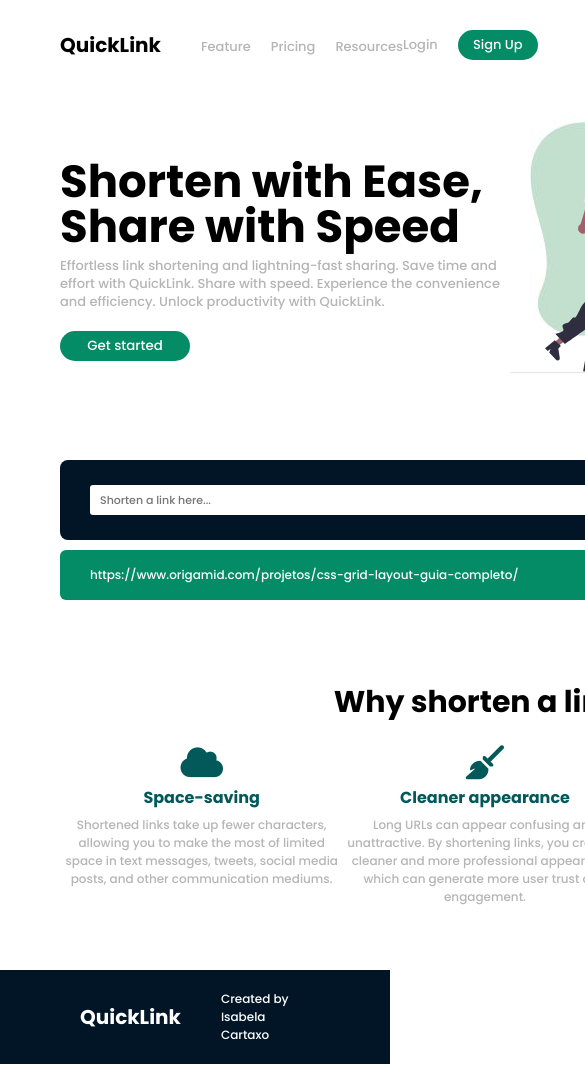
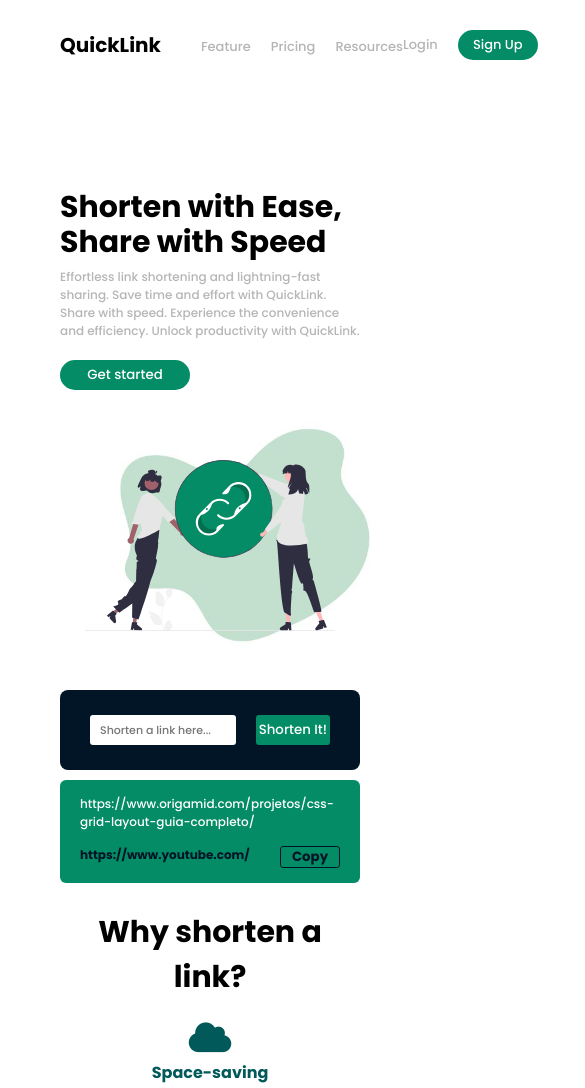
Before and after one commit to belacartaxo/encurtador-de-links, a plain HTML site: page index.html in a window 390 px wide. Shown: the top 1088 px of the page, 585 px wide, since content can reach past the window. Before the commit the page ends 1064 px from the top, so only its background shows below. Drawn offline with Linux system fonts and the light colour scheme.

Commit message:
media querie att

```diff
--- a/assets/css/style.css
+++ b/assets/css/style.css
@@ -24,10 +24,6 @@ body{
     overflow-x: hidden;
 }
 
-.container{
-    padding: 30px 80px;
-}
-
 header, header .left-column, header nav, header .login{
     display: flex;
     align-items: center;
@@ -35,6 +31,7 @@ header, header .left-column, header nav, header .login{
 
 header{
     justify-content: space-between;
+    padding: 30px 60px;
 }
 
 .logo{
@@ -93,6 +90,7 @@ header .green-button{
 }
 
 main{
+    width: 970px;
     display: grid;
     grid-template-columns: 1fr 1fr;
     grid-template-rows: 400px 80px 60px 300px;
@@ -269,14 +267,99 @@ footer div{
     font-size: 12px;
 }
 
-@media (max-width: 1100px) {
-    .container{
-        padding: 30px 60px;
+@media (max-width: 1100px){
+    main{
+        max-width: 100%;
+        padding: 0px 60px;
+        grid-template-rows: 400px 80px 60px 460px
+    }
+
+    main .container-text{
+        width: 100%;
+    }
+
+    main .container-motive{
+        flex-wrap: wrap;
+        gap: 20px;
     }
 }
 
 @media (max-width: 980px) {
-    .container{
-        padding: 30px 60px;
+    main .container-text h1{
+        font-size: 30px;
+        line-height: 35px;
+    }
+    main .container-text p{
+        font-size: 12px;
+    }
+
+    main .container-img .main-img{
+        width: 300px;
+    }
+
+    main .container-img img{
+        width: 300px;
+        margin-top: 30px;
+    }
+
+    main .container-img .abstract-form{
+        width: 300px;
+        left: 60px;
+        top: -50px;
+    }
+
+    main .container-new-link{
+        flex-direction: column;
+        align-items: baseline;
+        padding: 15px 20px;
+        height: fit-content;
+    }
+
+    main .new-link{
+        width: 100%;
+        display: flex;
+        justify-content: space-between;
+        margin-top: 15px;
     }
 }
+
+@media (max-width: 850px){
+    main .container-img{
+        width: 300px;
+    }
+
+    main .container-img .main-img{
+        width: 250px;
+    }
+
+    main .container-img img{
+        width: 250px;
+        margin-top: 30px;
+    }
+
+    main .container-img .abstract-form{
+        width: 250px;
+        left: 60px;
+    }
+}
+
+
+@media (max-width: 740px){
+    main{
+        grid-template-columns: 1fr;
+        grid-template-rows: 300px 300px 80px 60px 640px;
+        grid-template-areas:
+            "txt"
+            "img"
+            "link"
+            "new-link"
+            "motives";
+    }
+
+    main .container-text{
+        padding-top: 100px;
+        margin: auto;
+        max-width: 500px;
+    }
+
+}
```
